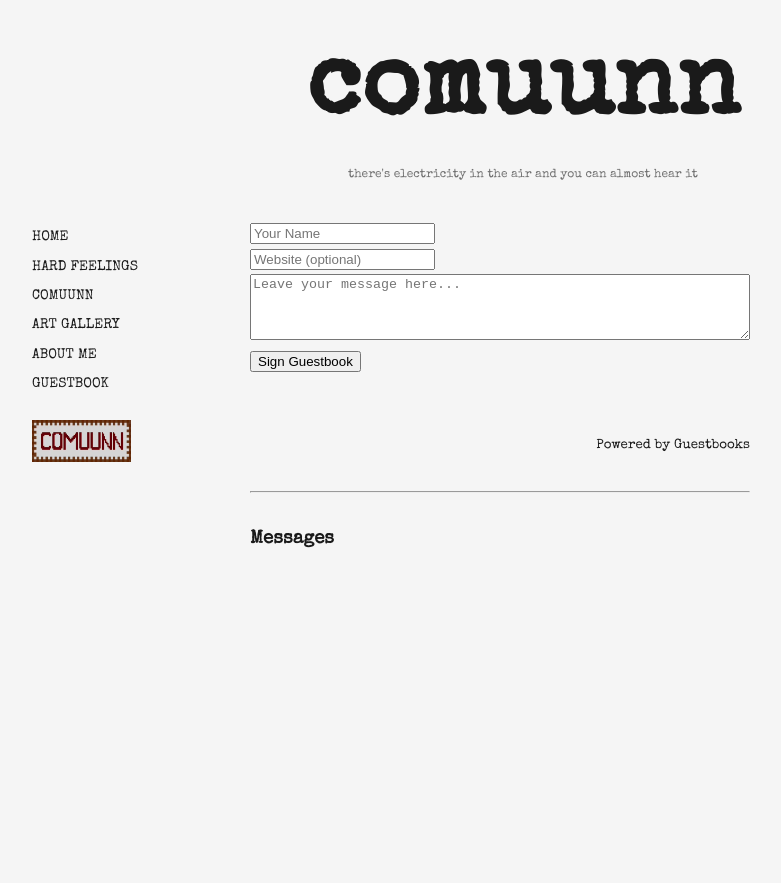
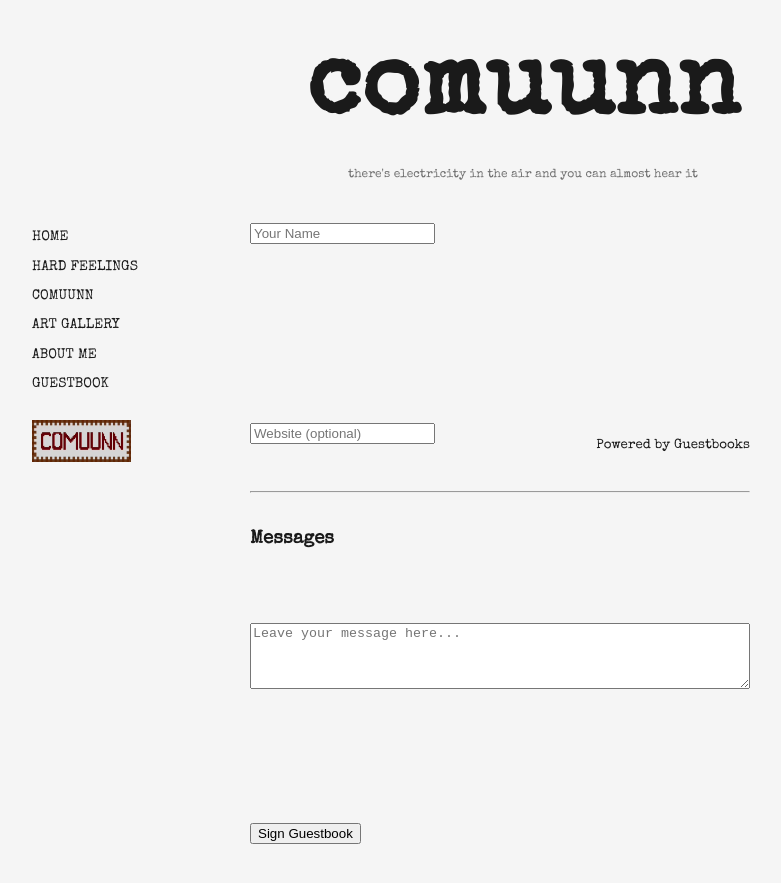
Before and after one commit to guiolhermer/comuunn, a Jekyll site: the page built from guestbook/index.html, in a window 1280 px wide. Shown: the top 883 px of the page, without its empty margins (117-898 px from the left). Built offline with Jekyll 4.4.1, drawn with Linux system fonts in a browser that asks for light colours; some web fonts are replaced; a script that is not in the unit is left out.

Commit message:
guestbook fonte

```diff
--- a/assets/style.css
+++ b/assets/style.css
@@ -216,6 +216,16 @@
   height: 200px;
 }
 
+.guestbooks___input-container {
+  width: 500px;
+  height: 200px;
+}
+
+#guestbooks___guestbook-messages-container {
+  font-size: 12px;
+  font-family: Handjet;
+}
+
 
 /* ---------- responsivo ---------- */
 @media (max-width: 640px) {
--- a/guestbook/index.html
+++ b/guestbook/index.html
@@ -8,6 +8,9 @@
 <meta name="viewport" content="width=device-width, initial-scale=1.0">
 <title>guestbook · {{ site.title }}</title>
 <link href="https://fonts.googleapis.com/css2?family=Special+Elite&display=swap" rel="stylesheet">
+<link rel="preconnect" href="https://fonts.googleapis.com">
+<link rel="preconnect" href="https://fonts.gstatic.com" crossorigin>
+<link href="https://fonts.googleapis.com/css2?family=Handjet:wght,ELSH@100..900,2&display=swap" rel="stylesheet">
 <link rel="stylesheet" href="{{ '/assets/style.css' | relative_url }}">
 </head>
 <body>
```
